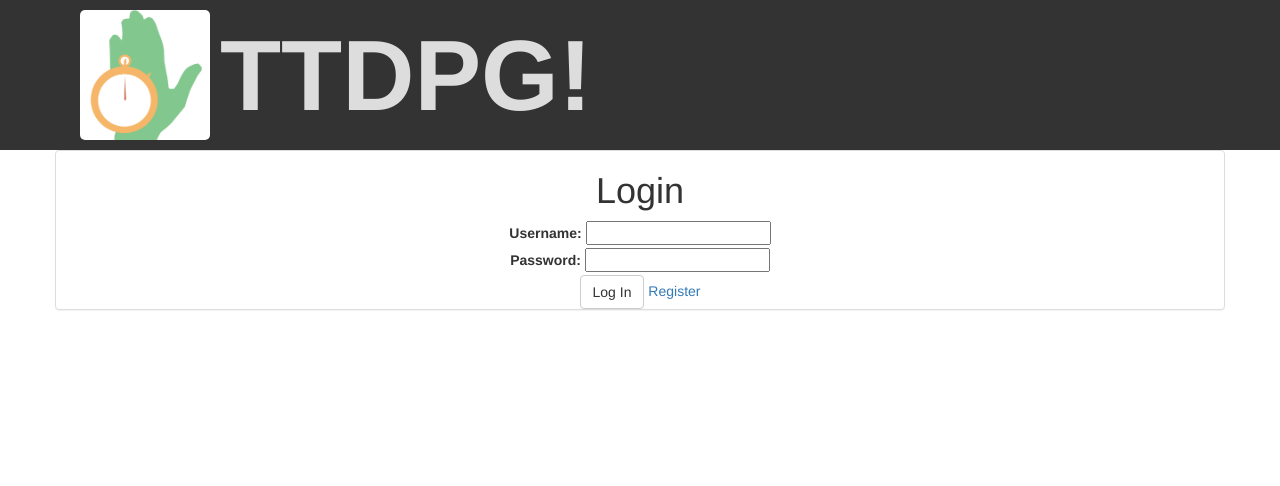
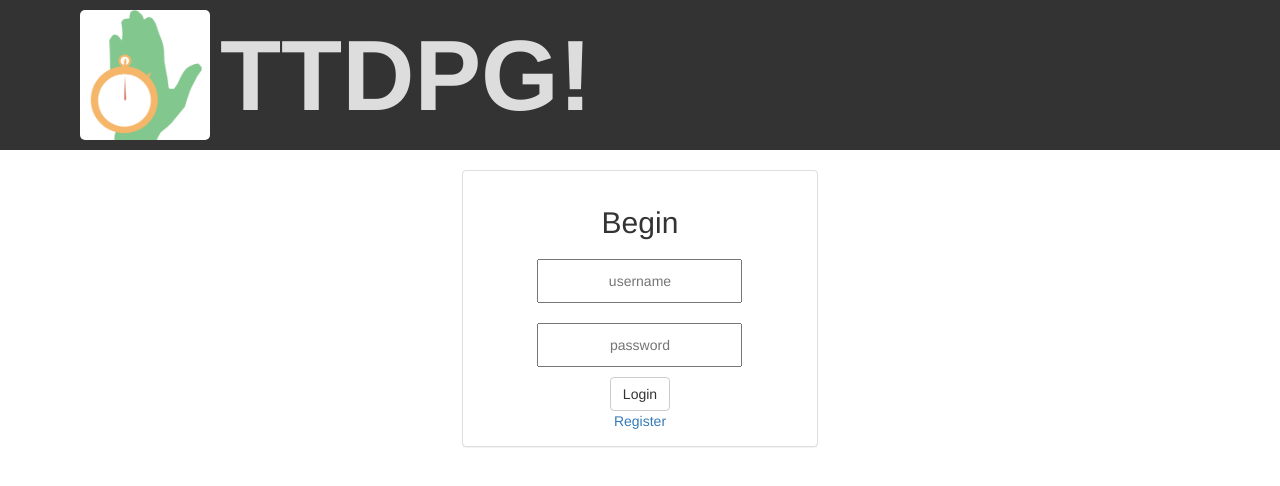
Before and after one commit to AlexMJung/TableTopicsDiscussionApp, a website: page client/views/index.html at #/home in a window 1280 px wide. Drawn offline with Linux system fonts and the light colour scheme; files that its build step writes are made by us from their sources; files whose address does not match are found by name.

Commit message:
builds basic login view

```diff
--- a/client/styles/style.css
+++ b/client/styles/style.css
@@ -12,6 +12,13 @@
 }
 
 .login-container{
+  padding: 20px;
+  text-align: center;
+}
+
+.user-input{
+  margin: 10px;
+  padding: 10px;
   text-align: center;
 }
 
--- a/client/views/templates/home.html
+++ b/client/views/templates/home.html
@@ -1,27 +1,35 @@
-<div class="container login-container">
-  <div class="row">
-    <div class="panel panel-default">
+<div class = 'container login-container'>
+  <div class = 'row'>
+    <div class = 'col-md-offset-4 col-md-4 col-md-offset-4'>
+      <div class = 'panel panel-default'>
+        <div class = 'panel-body'>
 
-              <h1>Login</h1>
-                <h2 class="alert alert-danger" role="alert" ng-if="message != ''">{{message}}</h2>
+              <h2>Begin</h2>
+              <!-- end login panel header -->
+              <h2 class = 'alert alert-danger' role = 'alert' ng-if = "message != ''">{{message}}</h2>
+              <!-- error message for loggin in -->
 
                 <form ng-submit="login()">
                   <div>
-                      <label for="username">Username:</label>
-                      <input type="text" ng-model="user.username" />
+                      <input class = 'user-input' type="text" placeholder = 'username' ng-model="user.username" />
                   </div>
                   <div>
-                      <label for="password">Password:</label>
-                      <input type="password" ng-model="user.password" />
+                      <input class = 'user-input' type="password" placeholder = 'password' ng-model="user.password" />
                   </div>
                   <div>
-                      <input class="btn btn-default" type="submit" name="submit" value="Log In" />
+                      <input class="btn btn-default" type="submit" name="submit" value="Login" />
+                      <br>
                       <a href="#register">Register</a>
                   </div>
                 </form>
                 <!--ends form-->
+
+          </div>
+          <!-- ends panel-body -->
+      </div>
+      <!-- ends panel -->
     </div>
-    <!-- ends panel -->
+    <!-- ends column -->
   </div>
   <!-- ends row -->
 </div>
--- a/server/public/styles/style.css
+++ b/server/public/styles/style.css
@@ -12,6 +12,13 @@
 }
 
 .login-container{
+  padding: 20px;
+  text-align: center;
+}
+
+.user-input{
+  margin: 10px;
+  padding: 10px;
   text-align: center;
 }
 
```
Also changed, not shown: server/public/views/templates/home.html (+19 -11 lines).
